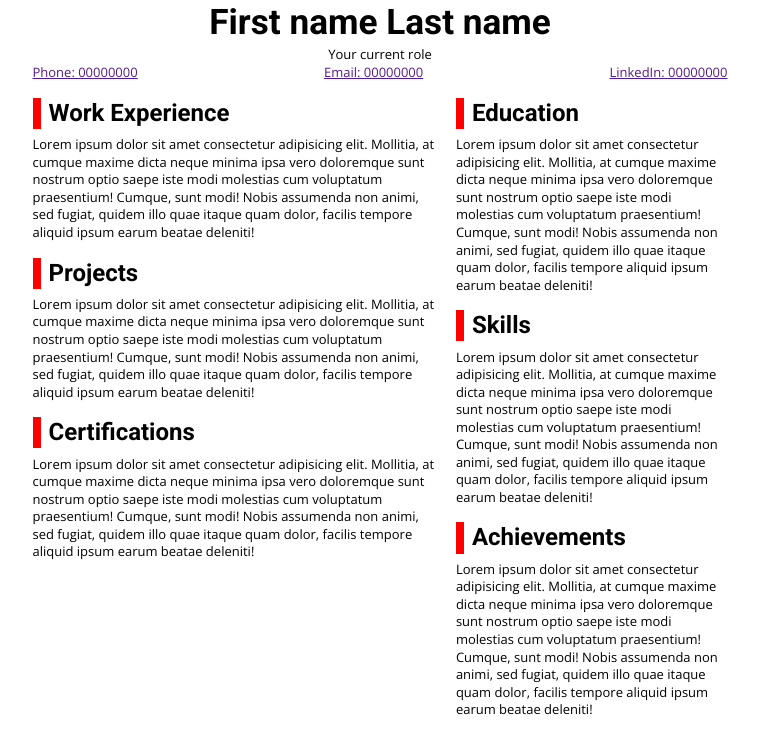
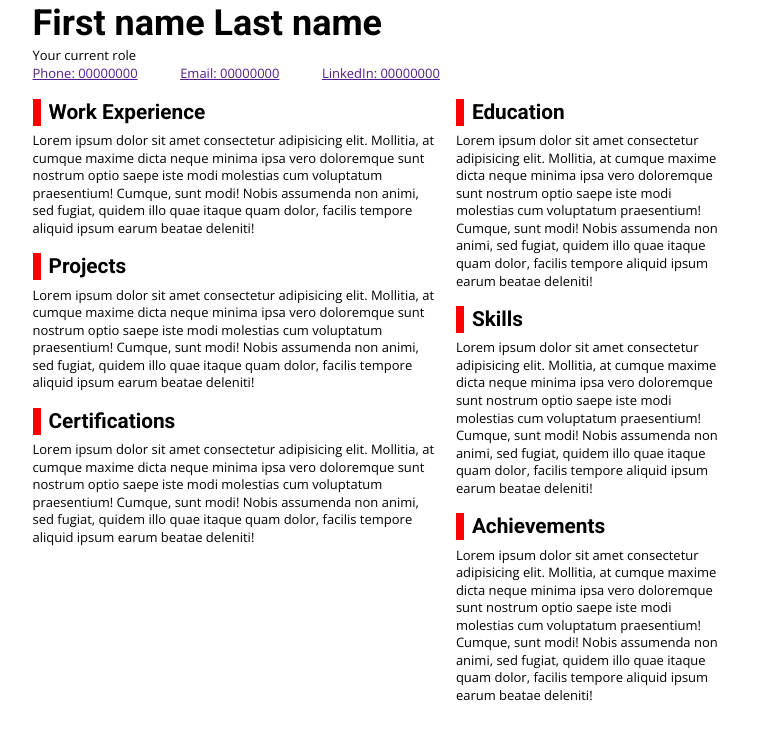
Before and after one commit to Sukhvinder-Singh/vue-resume, a Vue app: page / in a window 1280 px wide. Shown: the top 754 px of the page, without its empty margins (260-1019 px from the left). Built offline with nearby package versions, Linux system fonts and the light colour scheme.

Commit message:
Cleaned up SCSS code

```diff
--- a/src/scss/components/resume/_index.scss
+++ b/src/scss/components/resume/_index.scss
@@ -1,2 +1,3 @@
 @import "resume";
 @import "resume_header";
+@import "resume_work";
--- a/src/scss/components/resume/_resume.scss
+++ b/src/scss/components/resume/_resume.scss
@@ -14,7 +14,6 @@ $paper-height: 842px; // A4 paper height in px at 72dpi
     }
 
     &__col {
-
         display: flex;
         flex-direction: column;
         align-items: flex-start;
@@ -31,12 +30,25 @@ $paper-height: 842px; // A4 paper height in px at 72dpi
     }
 
     &__section {
-        &--header {
-            grid-column: 1/-1;
+        ul {
+            padding-left: 0.875em;
+            margin: 0;
+        }
+
+        li {
+            position: relative;
+            margin-bottom: 0.625em;
+
+            &::before {
+                content: "\2022";
+                position: absolute;
+                top: 0;
+                left: -0.875em;
+            }
+
+            &:last-of-type {
+                margin-bottom: 0;
+            }
         }
     }
-
-    &__sectionHeading {
-        font-size: 1.5rem;
-    }
 }
--- a/src/scss/components/resume/_resume_header.scss
+++ b/src/scss/components/resume/_resume_header.scss
@@ -1,13 +1,15 @@
-.resume {
+.header {
+    display: flex;
+    flex-direction: row;
+    align-items: flex-start;
+    justify-content: space-between;
+    grid-column: 1/-1;
+    padding-top: 0.625em;
+    padding-bottom: 0.625em;
+    border-bottom: 1px solid $black;
 
-    &__name,
     &__role {
-        text-align: center;
-    }
-
-    &__name {
-        font-size: 2.2rem;
-        text-align: center;
+        font-size: 1rem;
     }
 }
 
@@ -15,6 +17,7 @@
     display: flex;
     flex-direction: row;
     align-items: center;
+    align-self: center;
     justify-content: space-between;
     gap: 16px;
 }
--- /dev/null
+++ b/src/scss/components/resume/_resume_work.scss
@@ -0,0 +1,22 @@
+.work {
+    &__details {
+        width: 100%;
+        max-width: calc(100% - 24px);
+        display: flex;
+        flex-direction: row;
+        align-items: center;
+        justify-content: space-between;
+        gap: 1em;
+        margin-bottom: 0.635em;
+    }
+
+    &__progression {
+        li {
+            margin-bottom: 0.25em;
+
+            &::before {
+                display: none;
+            }
+        }
+    }
+}
```
